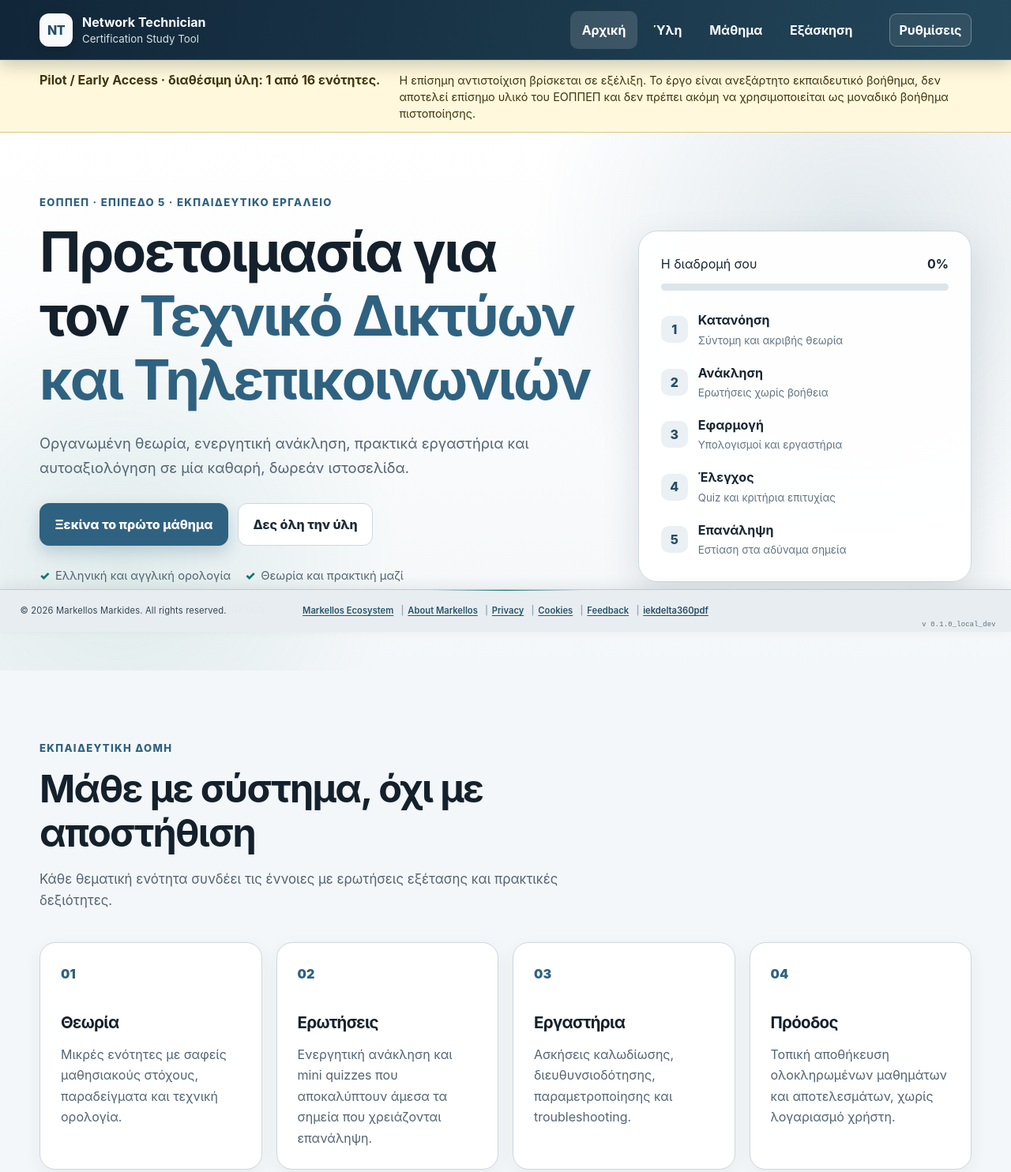
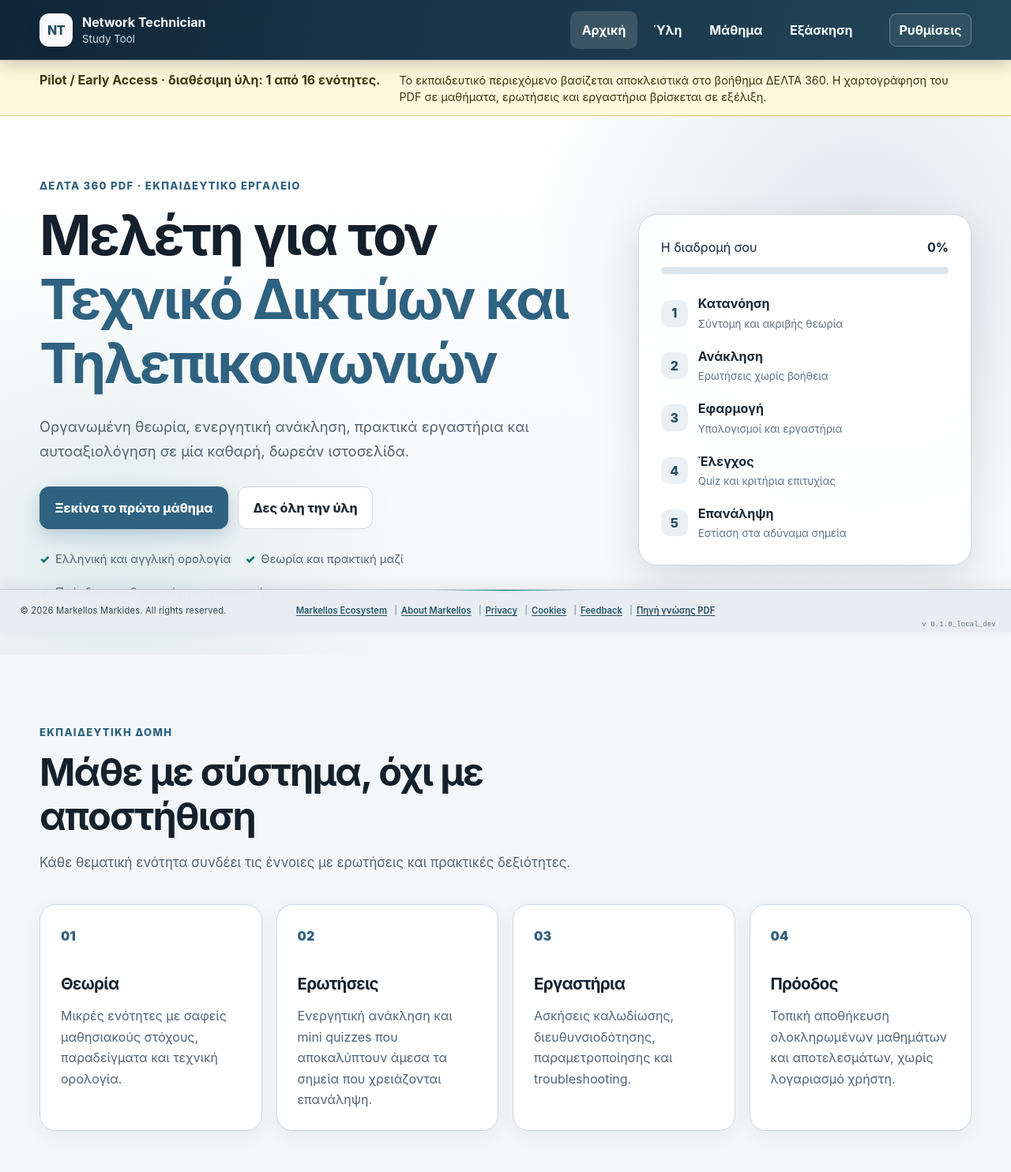
Before and after one commit to mmark76/Certification-in-Network-and-Telecommunications-Technology, a plain HTML site: page index.html in a window 1280 px wide. Shown: the top 1484 px of the page at 79% size. Drawn offline with Linux system fonts and the light colour scheme.

Commit message:
Remove EOPPEP references and define the sole knowledge source
Remove EOPPEP identity and official-syllabus framing from current repository content. Present the project consistently as a study tool based exclusively on the DELTA 360 PDF.

```diff
--- a/index.html
+++ b/index.html
@@ -3,9 +3,9 @@
 <head>
   <meta charset="utf-8">
   <meta name="viewport" content="width=device-width, initial-scale=1">
-  <meta name="description" content="Δωρεάν εκπαιδευτικό εργαλείο προετοιμασίας για την πιστοποίηση Τεχνικού Δικτύων και Τηλεπικοινωνιών του ΕΟΠΠΕΠ.">
+  <meta name="description" content="Δωρεάν εκπαιδευτικό εργαλείο μελέτης για Τεχνικούς Δικτύων και Τηλεπικοινωνιών, βασισμένο στο βοήθημα ΔΕΛΤΑ 360.">
   <meta name="theme-color" content="#0b5fff">
-  <title>Network & Telecommunications Technician | Προετοιμασία Πιστοποίησης</title>
+  <title>Network & Telecommunications Technology | Study Tool</title>
   <link rel="stylesheet" href="assets/styles.css">
   <link rel="stylesheet" href="assets/fixed-layout.css">
   <link rel="stylesheet" href="assets/interface-overrides.css">
@@ -22,7 +22,7 @@
         <span class="brand-mark" aria-hidden="true">NT</span>
         <span>
           <strong>Network Technician</strong>
-          <small>Certification Study Tool</small>
+          <small>Study Tool</small>
         </span>
       </a>
       <button class="nav-toggle" type="button" aria-expanded="false" aria-controls="main-nav">Μενού</button>
@@ -41,7 +41,7 @@
   <aside class="pilot-notice" aria-label="Κατάσταση Pilot / Early Access">
     <div class="container">
       <strong>Pilot / Early Access · διαθέσιμη ύλη: 1 από 16 ενότητες.</strong>
-      <p>Η επίσημη αντιστοίχιση βρίσκεται σε εξέλιξη. Το έργο είναι ανεξάρτητο εκπαιδευτικό βοήθημα, δεν αποτελεί επίσημο υλικό του ΕΟΠΠΕΠ και δεν πρέπει ακόμη να χρησιμοποιείται ως μοναδικό βοήθημα πιστοποίησης.</p>
+      <p>Το εκπαιδευτικό περιεχόμενο βασίζεται αποκλειστικά στο βοήθημα ΔΕΛΤΑ 360. Η χαρτογράφηση του PDF σε μαθήματα, ερωτήσεις και εργαστήρια βρίσκεται σε εξέλιξη.</p>
     </div>
   </aside>
 
@@ -49,8 +49,8 @@
     <section class="hero">
       <div class="container hero-grid">
         <div>
-          <p class="eyebrow">ΕΟΠΠΕΠ · Επίπεδο 5 · Εκπαιδευτικό εργαλείο</p>
-          <h1>Προετοιμασία για τον <span>Τεχνικό Δικτύων και Τηλεπικοινωνιών</span></h1>
+          <p class="eyebrow">ΔΕΛΤΑ 360 PDF · Εκπαιδευτικό εργαλείο</p>
+          <h1>Μελέτη για τον <span>Τεχνικό Δικτύων και Τηλεπικοινωνιών</span></h1>
           <p class="hero-copy">Οργανωμένη θεωρία, ενεργητική ανάκληση, πρακτικά εργαστήρια και αυτοαξιολόγηση σε μία καθαρή, δωρεάν ιστοσελίδα.</p>
           <div class="hero-actions">
             <a class="button primary" href="lesson-digital-logic.html">Ξεκίνα το πρώτο μάθημα</a>
@@ -85,7 +85,7 @@
         <div class="section-heading">
           <p class="eyebrow">Εκπαιδευτική δομή</p>
           <h2>Μάθε με σύστημα, όχι με αποστήθιση</h2>
-          <p>Κάθε θεματική ενότητα συνδέει τις έννοιες με ερωτήσεις εξέτασης και πρακτικές δεξιότητες.</p>
+          <p>Κάθε θεματική ενότητα συνδέει τις έννοιες με ερωτήσεις και πρακτικές δεξιότητες.</p>
         </div>
         <div class="feature-grid">
           <article class="feature-card">
@@ -178,8 +178,8 @@
       <a class="ecosystem-footer__link" href="https://markellosecosystem.com/about/" target="_blank" rel="noopener noreferrer">About Markellos</a>
       <a class="ecosystem-footer__link" href="https://markellosecosystem.com/privacy/" target="_blank" rel="noopener noreferrer">Privacy</a>
       <a class="ecosystem-footer__link" href="https://markellosecosystem.com/cookies/" target="_blank" rel="noopener noreferrer">Cookies</a>
-      <a class="ecosystem-footer__link" href="mailto:markellos.markides@gmail.com?subject=NTT%20Certification%20Feedback">Feedback</a>
-      <a class="ecosystem-footer__link footer-pdf-button" href="https://www.iekdelta360.edu.gr/files/repository/eoppep/%CE%99%CE%95%CE%9A-%CE%94%CE%95%CE%9B%CE%A4%CE%91-360-technikos-diktion.pdf" target="_blank" rel="noopener noreferrer">iekdelta360pdf</a>
+      <a class="ecosystem-footer__link" href="mailto:markellos.markides@gmail.com?subject=NTT%20Study%20Tool%20Feedback">Feedback</a>
+      <a class="ecosystem-footer__link footer-pdf-button" href="https://www.iekdelta360.edu.gr/files/repository/%65%6F%70%70%65%70/%CE%99%CE%95%CE%9A-%CE%94%CE%95%CE%9B%CE%A4%CE%91-360-technikos-diktion.pdf" target="_blank" rel="noopener noreferrer">Πηγή γνώσης PDF</a>
     </nav>
     <span class="ecosystem-footer__version" data-build-version>v 0.1.0_local_dev</span>
   </footer>
```
Also changed, not shown: curriculum.html (+7 -7 lines), lesson-digital-logic.html (+5 -5 lines), practice-binary.html (+5 -5 lines), 14 other files.
